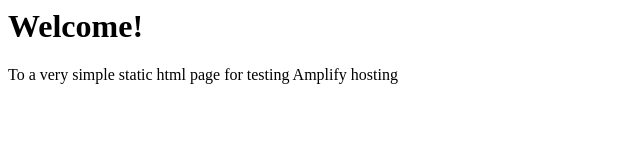
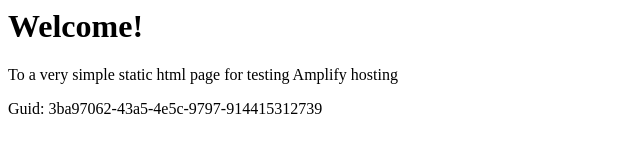
Before and after one commit to aws-aemilia-gru/Github-PR-Commit-Integration-Test-DoNotTouch-GitHubAutoBuildCanaryTest-v1-preprod-sa-east-1, a website: page src/index.html in a window 1280 px wide. Shown: the whole page, without its empty margins (0-640 px from the left). Drawn offline with Linux system fonts and the light colour scheme.

Commit message:
commit from integ tests

```diff
--- a/src/index.html
+++ b/src/index.html
@@ -1,3 +1,5 @@
+
+
 <html lang="en">
 
 <head>
@@ -10,6 +12,6 @@
 <body>
     <h1>Welcome!</h1>
     <p>To a very simple static html page for testing Amplify hosting</p>
-</body>
+    <p>Guid: 3ba97062-43a5-4e5c-9797-914415312739</p></body>
 
 </html>
```
